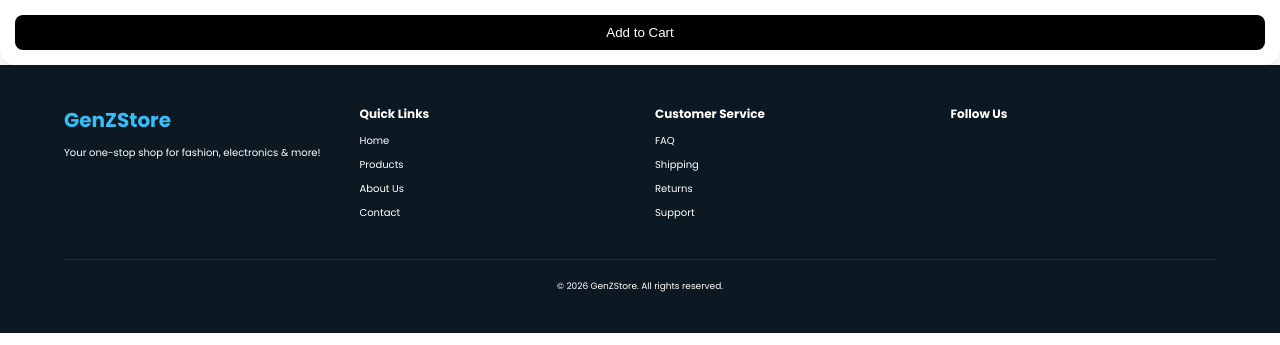
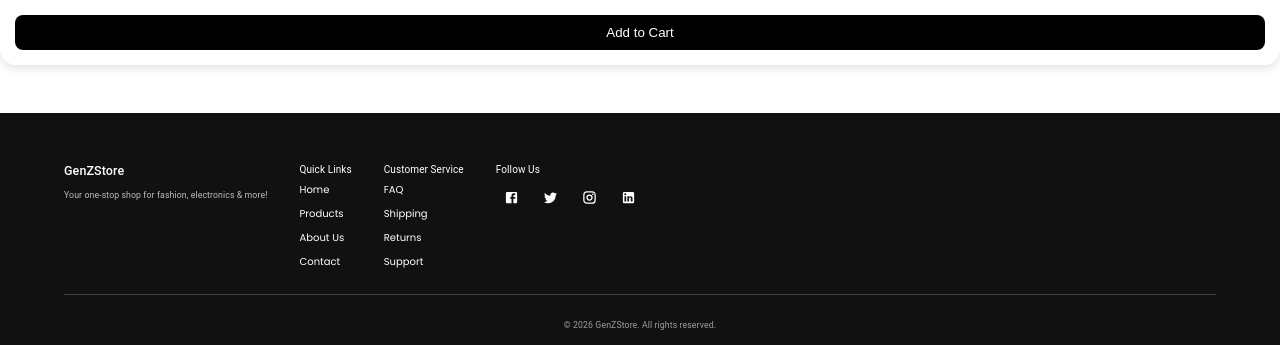
Before and after one commit to cgdhanush/genzstore-frontend, a React (Vite) app: page / in a window 1280 px wide. Shown: the part 3466-3811 px from the top of the page. Built offline with nearby package versions, Linux system fonts and the light colour scheme.

Commit message:
changed footer

```diff
--- a/package.json
+++ b/package.json
@@ -12,6 +12,7 @@
   "dependencies": {
     "@emotion/react": "^11.14.0",
     "@emotion/styled": "^11.14.1",
+    "@mui/icons-material": "^9.0.0",
     "@mui/material": "^9.0.0",
     "axios": "^1.15.0",
     "react": "^19.2.4",
--- a/src/pages/Footer.css
+++ /dev/null
@@ -1,90 +0,0 @@
-/* Footer */
-.footer {
-  background: #0c1922;
-  color: white;
-  padding: 40px 5%;
-  font-family: "Poppins", sans-serif;
-}
-
-.footer-container {
-  display: flex;
-  justify-content: space-between;
-  flex-wrap: wrap;
-  gap: 30px;
-}
-
-.footer-section {
-  flex: 1;
-  min-width: 200px;
-}
-
-.footer-logo {
-  font-size: 2rem;
-  color: #38bdf8;
-  margin-bottom: 10px;
-}
-
-.footer-section h3 {
-  font-size: 1.2rem;
-  margin-bottom: 10px;
-}
-
-.footer-section p {
-  font-size: 1rem;
-  line-height: 1.5;
-}
-
-.footer-section ul {
-  list-style: none;
-}
-
-.footer-section ul li {
-  margin-bottom: 8px;
-}
-
-.footer-section ul li a {
-  color: white;
-  text-decoration: none;
-  font-size: 1rem;
-  transition: color 0.3s;
-}
-
-.footer-section ul li a:hover {
-  color: #38bdf8;
-}
-
-.social-icons {
-  display: flex;
-  gap: 15px;
-  font-size: 1.2rem;
-}
-
-.social-icons a {
-  color: white;
-  transition: color 0.3s;
-}
-
-.social-icons a:hover {
-  color: #38bdf8;
-}
-
-.footer-bottom {
-  text-align: center;
-  margin-top: 30px;
-  border-top: 1px solid #1e293b;
-  padding-top: 20px;
-  font-size: 0.9rem;
-}
-
-/* Responsive */
-@media (max-width: 768px) {
-  .footer-container {
-    flex-direction: column;
-    align-items: center;
-    text-align: center;
-  }
-
-  .social-icons {
-    justify-content: center;
-  }
-}
--- a/src/pages/Footer.jsx
+++ b/src/pages/Footer.jsx
@@ -1,55 +1,96 @@
-import "./Footer.css";
+import {
+  Box,
+  Container,
+  Grid,
+  Typography,
+  Link,
+  Stack,
+  IconButton,
+  Divider,
+} from "@mui/material";
+
+import FacebookIcon from "@mui/icons-material/Facebook";
+import TwitterIcon from "@mui/icons-material/Twitter";
+import InstagramIcon from "@mui/icons-material/Instagram";
+import LinkedInIcon from "@mui/icons-material/LinkedIn";
 
 const Footer = () => {
   return (
-    <footer className="footer">
-      <div className="footer-container">
+    <Box component="footer" sx={{ bgcolor: "#111", color: "#fff", pt: 6, mt: 6 }}>
+      <Container maxWidth="lg">
+        <Grid container spacing={4}>
 
-        {/* Logo & About */}
-        <div className="footer-section">
-          <h2 className="footer-logo">GenZStore</h2>
-          <p>Your one-stop shop for fashion, electronics & more!</p>
-        </div>
+          {/* Logo & About */}
+          <Grid item xs={12} sm={6} md={3}>
+            <Typography variant="h6" fontWeight="bold">
+              GenZStore
+            </Typography>
+            <Typography variant="body2" sx={{ mt: 1, color: "grey.400" }}>
+              Your one-stop shop for fashion, electronics & more!
+            </Typography>
+          </Grid>
 
-        {/* Quick Links */}
-        <div className="footer-section">
-          <h3>Quick Links</h3>
-          <ul>
-            <li><a href="/">Home</a></li>
-            <li><a href="/products">Products</a></li>
-            <li><a href="/about">About Us</a></li>
-            <li><a href="/contact">Contact</a></li>
-          </ul>
-        </div>
+          {/* Quick Links */}
+          <Grid item xs={12} sm={6} md={3}>
+            <Typography variant="subtitle1" fontWeight="bold" gutterBottom>
+              Quick Links
+            </Typography>
+            <Stack spacing={1}>
+              <Link href="/" underline="hover" color="inherit">Home</Link>
+              <Link href="/products" underline="hover" color="inherit">Products</Link>
+              <Link href="/about" underline="hover" color="inherit">About Us</Link>
+              <Link href="/contact" underline="hover" color="inherit">Contact</Link>
+            </Stack>
+          </Grid>
 
-        {/* Customer Service */}
-        <div className="footer-section">
-          <h3>Customer Service</h3>
-          <ul>
-            <li><a href="/faq">FAQ</a></li>
-            <li><a href="/shipping">Shipping</a></li>
-            <li><a href="/returns">Returns</a></li>
-            <li><a href="/support">Support</a></li>
-          </ul>
-        </div>
+          {/* Customer Service */}
+          <Grid item xs={12} sm={6} md={3}>
+            <Typography variant="subtitle1" fontWeight="bold" gutterBottom>
+              Customer Service
+            </Typography>
+            <Stack spacing={1}>
+              <Link href="/faq" underline="hover" color="inherit">FAQ</Link>
+              <Link href="/shipping" underline="hover" color="inherit">Shipping</Link>
+              <Link href="/returns" underline="hover" color="inherit">Returns</Link>
+              <Link href="/support" underline="hover" color="inherit">Support</Link>
+            </Stack>
+          </Grid>
 
-        {/* Social Media */}
-        <div className="footer-section">
-          <h3>Follow Us</h3>
-          <div className="social-icons">
-            <a href="#"><i className="fab fa-facebook-f"></i></a>
-            <a href="#"><i className="fab fa-twitter"></i></a>
-            <a href="#"><i className="fab fa-instagram"></i></a>
-            <a href="#"><i className="fab fa-linkedin-in"></i></a>
-          </div>
-        </div>
+          {/* Social Media */}
+          <Grid item xs={12} sm={6} md={3}>
+            <Typography variant="subtitle1" fontWeight="bold" gutterBottom>
+              Follow Us
+            </Typography>
 
-      </div>
+            <Stack direction="row" spacing={1}>
+              <IconButton sx={{ color: "white" }} aria-label="facebook">
+                <FacebookIcon />
+              </IconButton>
+              <IconButton sx={{ color: "white" }} aria-label="twitter">
+                <TwitterIcon />
+              </IconButton>
+              <IconButton sx={{ color: "white" }} aria-label="instagram">
+                <InstagramIcon />
+              </IconButton>
+              <IconButton sx={{ color: "white" }} aria-label="linkedin">
+                <LinkedInIcon />
+              </IconButton>
+            </Stack>
+          </Grid>
+        </Grid>
 
-      <div className="footer-bottom">
-        <p>© 2026 GenZStore. All rights reserved.</p>
-      </div>
-    </footer>
+        {/* Bottom Section */}
+        <Divider sx={{ my: 3, borderColor: "grey.800" }} />
+
+        <Typography
+          variant="body2"
+          align="center"
+          sx={{ pb: 2, color: "grey.500" }}
+        >
+          © 2026 GenZStore. All rights reserved.
+        </Typography>
+      </Container>
+    </Box>
   );
 };
 
```
Also changed, not shown: 1 other file (tests, documents, lock files or other folders).
